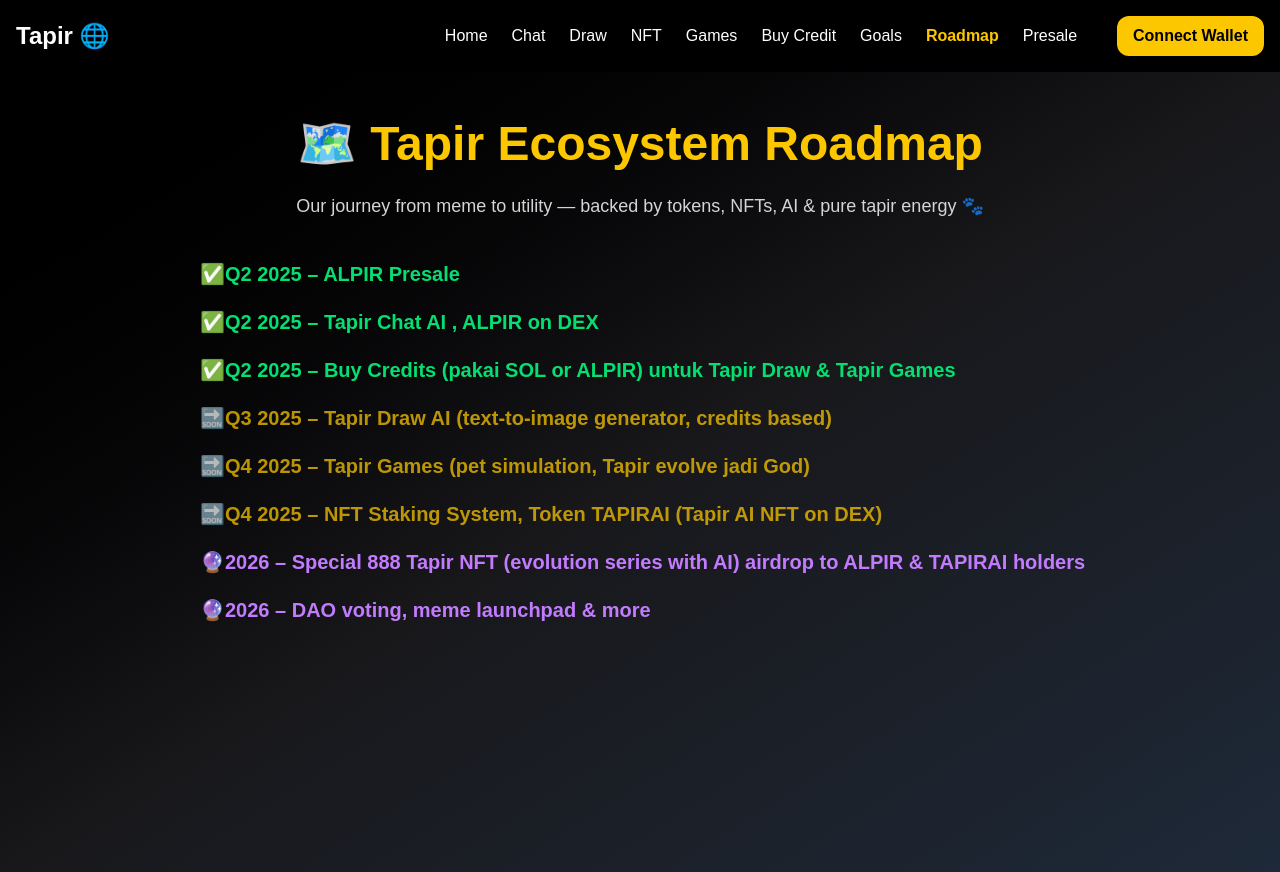
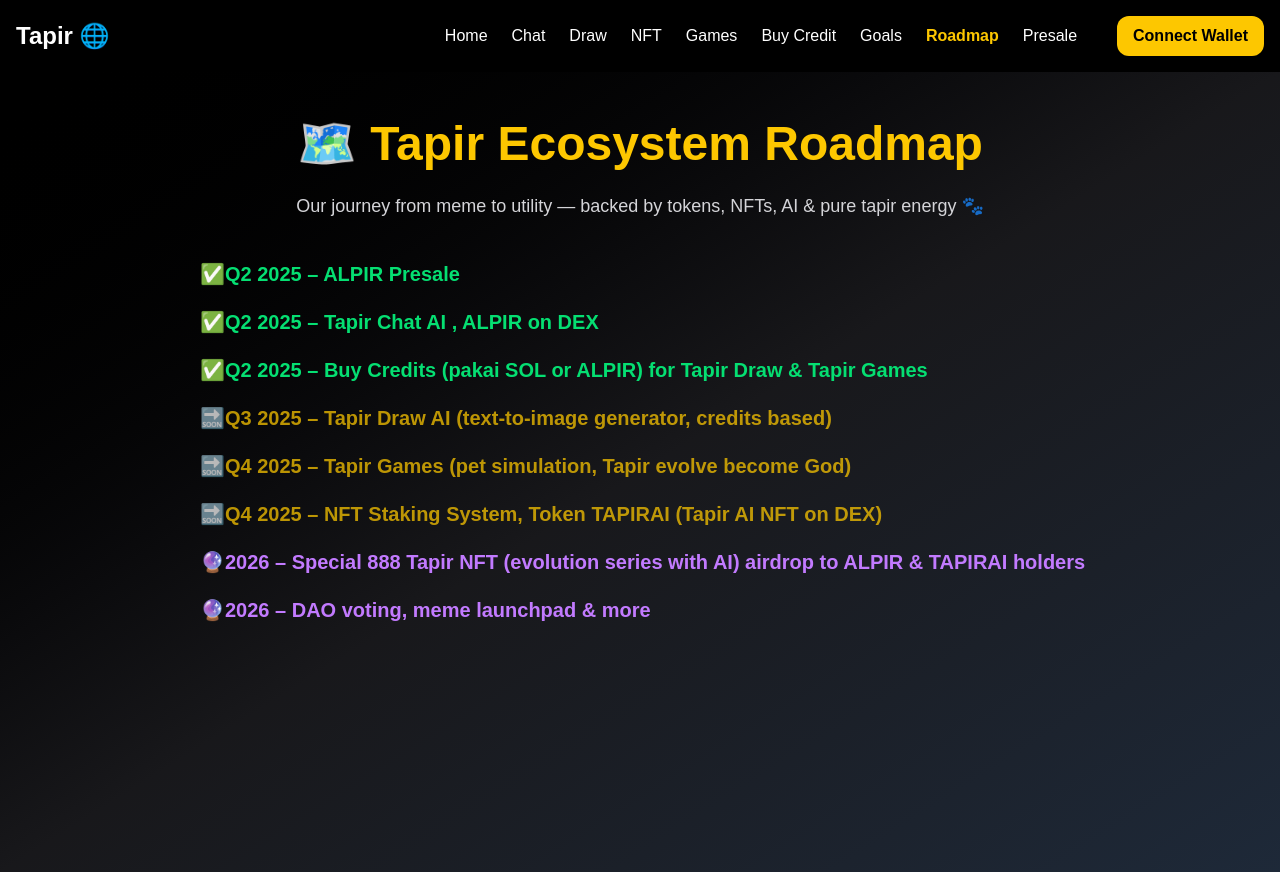
Before and after one commit to tapirone/tapireco, a Next.js app: page /roadmap in a window 1280 px wide. Built offline with nearby package versions, Linux system fonts and the light colour scheme.

Commit message:
Fix ESLint errors for Vercel deploy

```diff
--- a/pages/roadmap.js
+++ b/pages/roadmap.js
@@ -3,9 +3,9 @@ export default function RoadmapPage() {
   const items = [
     { text: "Q2 2025 – ALPIR Presale", status: "done" },
     { text: "Q2 2025 – Tapir Chat AI , ALPIR on DEX", status: "done" },
-    { text: "Q2 2025 – Buy Credits (pakai SOL or ALPIR) untuk Tapir Draw & Tapir Games", status: "done" },
+    { text: "Q2 2025 – Buy Credits (pakai SOL or ALPIR) for Tapir Draw & Tapir Games", status: "done" },
     { text: "Q3 2025 – Tapir Draw AI (text-to-image generator, credits based)", status: "soon" },
-    { text: "Q4 2025 – Tapir Games (pet simulation, Tapir evolve jadi God)", status: "soon" },
+    { text: "Q4 2025 – Tapir Games (pet simulation, Tapir evolve become God)", status: "soon" },
     { text: "Q4 2025 – NFT Staking System, Token TAPIRAI (Tapir AI NFT on DEX)", status: "soon" },
     { text: "2026 – Special 888 Tapir NFT (evolution series with AI) airdrop to ALPIR & TAPIRAI holders", status: "future" },
     { text: "2026 – DAO voting, meme launchpad & more", status: "future" },
```
